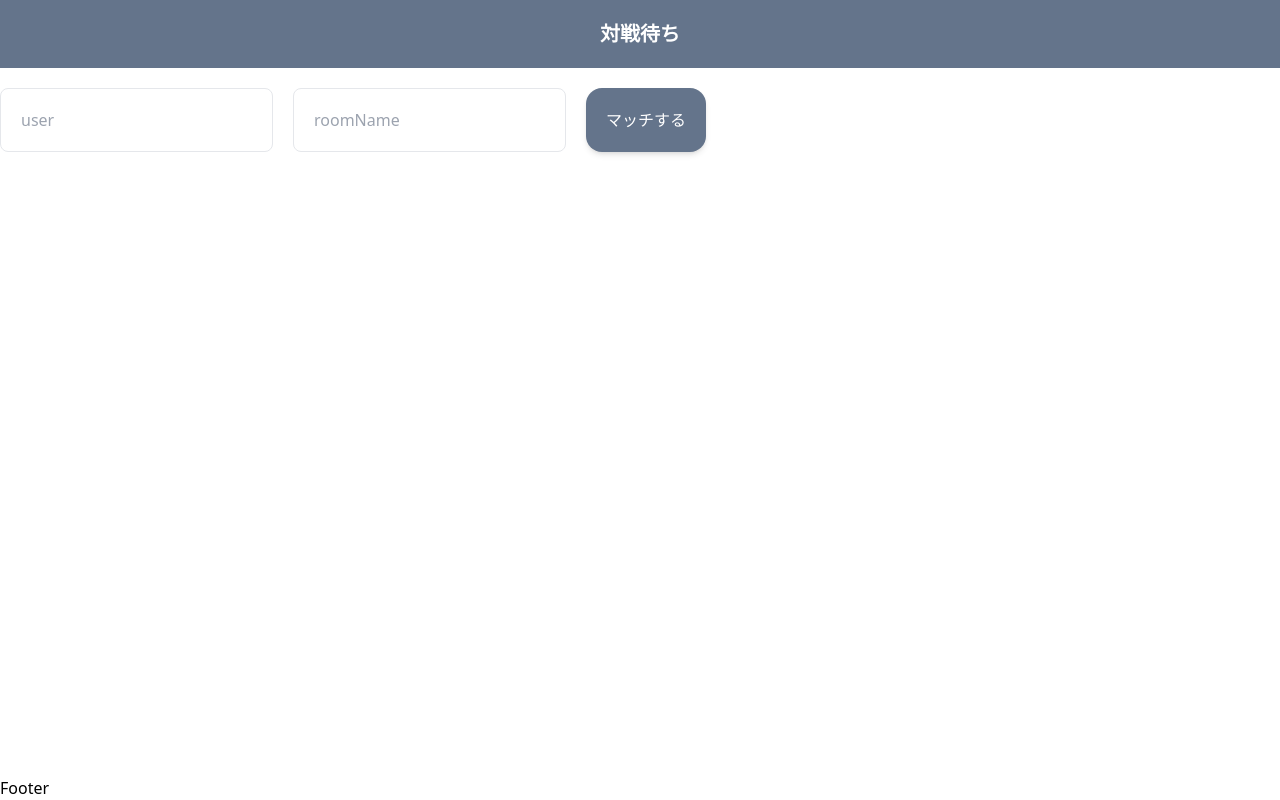
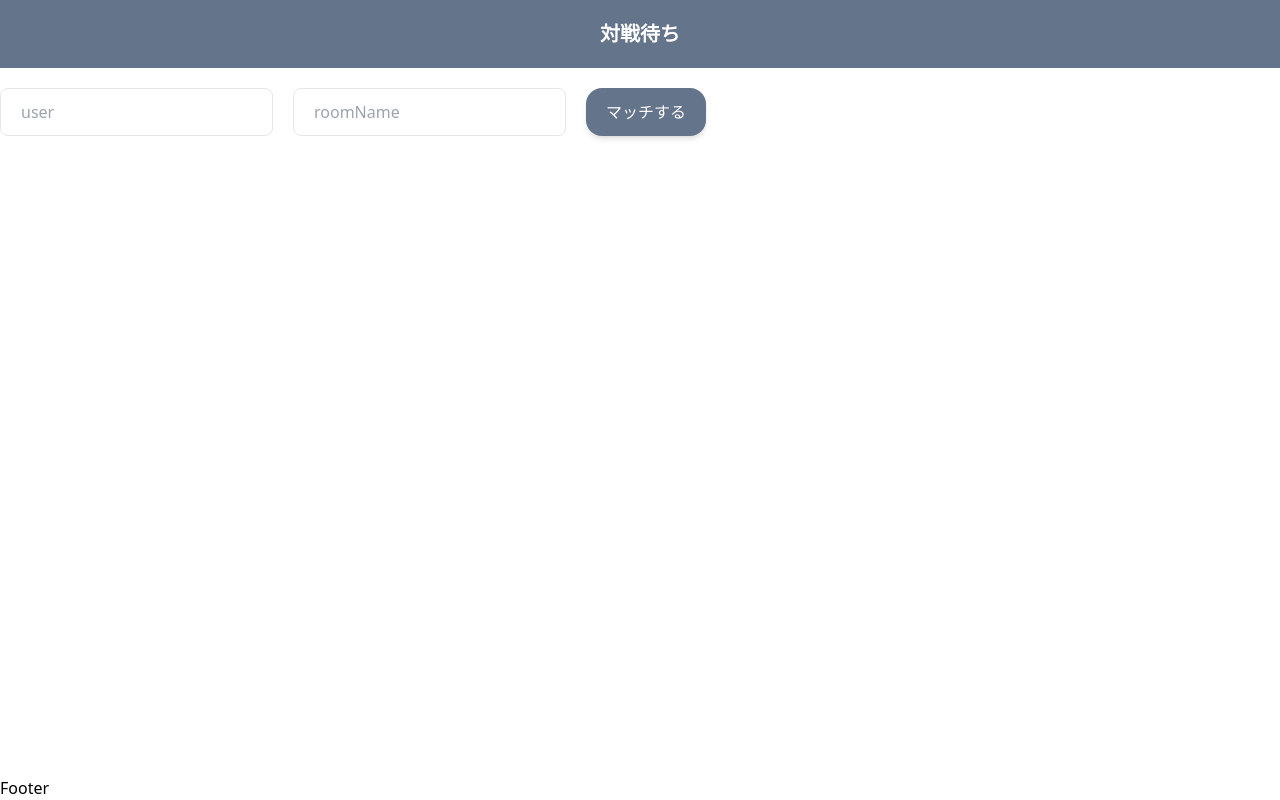
Before and after one commit to mustardlake5/art-battle-frontend, a React (Vite) app: page / in a window 1280 px wide. Built offline with nearby package versions, Linux system fonts and the light colour scheme; no server answers.

Commit message:
購入フェーズの不具合を修正

```diff
--- a/src/components/OwnStatus.tsx
+++ b/src/components/OwnStatus.tsx
@@ -46,10 +46,7 @@ const OwnStatus = () => {
 
       <div className="flex flex-col items-end gap-3 mt-2">
         <h3 className="text-lg font-bold">合計：{totalAmount}円</h3>
-        <Button
-          onClick={handlePurchase}
-          disabled={money - totalAmount < 0 || isPurchased}
-        >
+        <Button onClick={handlePurchase} disabled={money < 0 || isPurchased}>
           購入する
         </Button>
       </div>
--- a/src/components/utils/Button.tsx
+++ b/src/components/utils/Button.tsx
@@ -8,7 +8,7 @@ const Button = ({
   return (
     <button
       {...props}
-      className={`p-5 rounded-2xl bg-slate-500 shadow-md hover:translate-y-1 hover:shadow-none text-white ${className}`}
+      className={`py-3 px-5 rounded-2xl bg-slate-500 shadow-md hover:translate-y-1 hover:shadow-none text-white ${className}`}
     >
       {children}
     </button>
```
